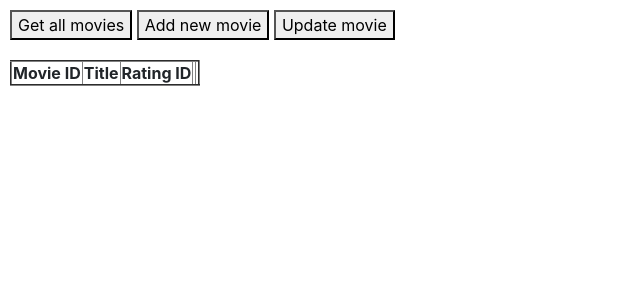
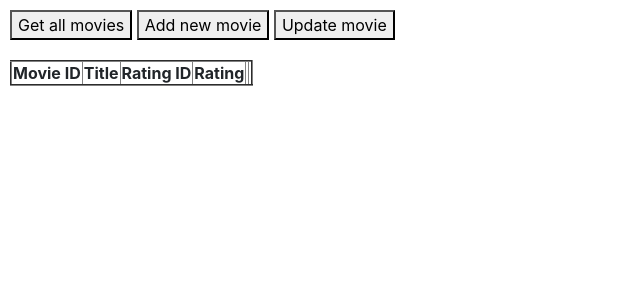
Before and after one commit to itskeithstudent/data-representation-project, a Flask app: page / in a window 1280 px wide. Shown: the top 300 px of the page, without its empty margins (0-640 px from the left). Run offline with Flask 2, Linux system fonts and the light colour scheme; data that the repository does not hold is empty; some libraries are stand-ins or nearby versions.

Commit message:
Update query used in retrieving movies to include metadata from rating table, update table in html to show new column

```diff
--- a/Server/moviedao.py
+++ b/Server/moviedao.py
@@ -42,7 +42,7 @@ class Moviedao:
     def get_all_movies(self):
         with self.get_connect_db() as conn:
             cursor = conn.cursor()
-            cursor.execute(queries.select_all_movie)
+            cursor.execute(queries.select_all_movie_plus_rating)
             results = cursor.fetchall()
             column_names = [i[0] for i in cursor.description]
             row_results = []
--- a/Server/templates/movieform.html
+++ b/Server/templates/movieform.html
@@ -20,7 +20,7 @@
     <div id="output">
         <table id="movie-table" border=2>
             <tr>
-                <th>Movie ID</th><th>Title</th><th>Rating ID</th><th></th><th></th>
+                <th>Movie ID</th><th>Title</th><th>Rating ID</th><th>Rating</th><th></th><th></th>
             </tr>
         </table>
     </div>
@@ -105,8 +105,12 @@
             cell.innerHTML = "Movie Title";
             row.appendChild(cell);
             cell = document.createElement("th");
-            cell.innerHTML = "Movie Rating";
+            cell.innerHTML = "Rating ID";
             row.appendChild(cell);
+            cell = document.createElement("th");
+            cell.innerHTML = "Rating";
+            row.appendChild(cell);
+
         }
 
         function addMovieToTable(movie){
@@ -121,10 +125,12 @@
 			cell1.innerHTML = movie.Title;
 			var cell2 = row.insertCell(2);
 			cell2.innerHTML = movie.RatingID;
-			var cell3 = row.insertCell(3);
-			cell3.innerHTML = '<td><button onclick="updateSpecificMovieForm(this)">update</button></td>'
-			var cell3 = row.insertCell(4);
-			cell3.innerHTML = '<td><button onclick="deleteMovie(this)">Delete</button></td>'
+            var cell3 = row.insertCell(3);
+			cell3.innerHTML = movie.Rating;
+			var cell4 = row.insertCell(4);
+			cell4.innerHTML = '<td><button onclick="updateSpecificMovieForm(this)">update</button></td>'
+			var cell5 = row.insertCell(5);
+			cell5.innerHTML = '<td><button onclick="deleteMovie(this)">Delete</button></td>'
 
 		}
 
```
